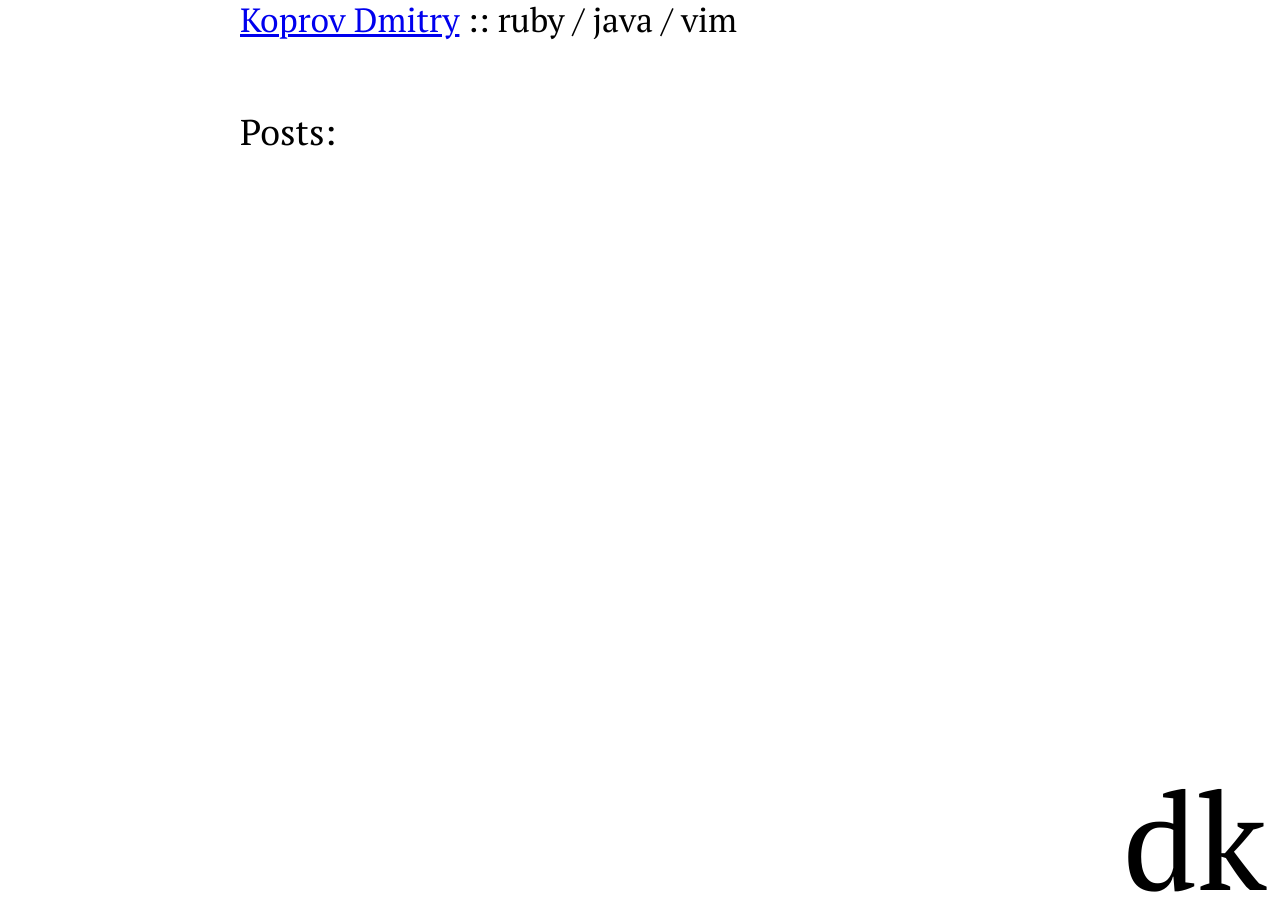
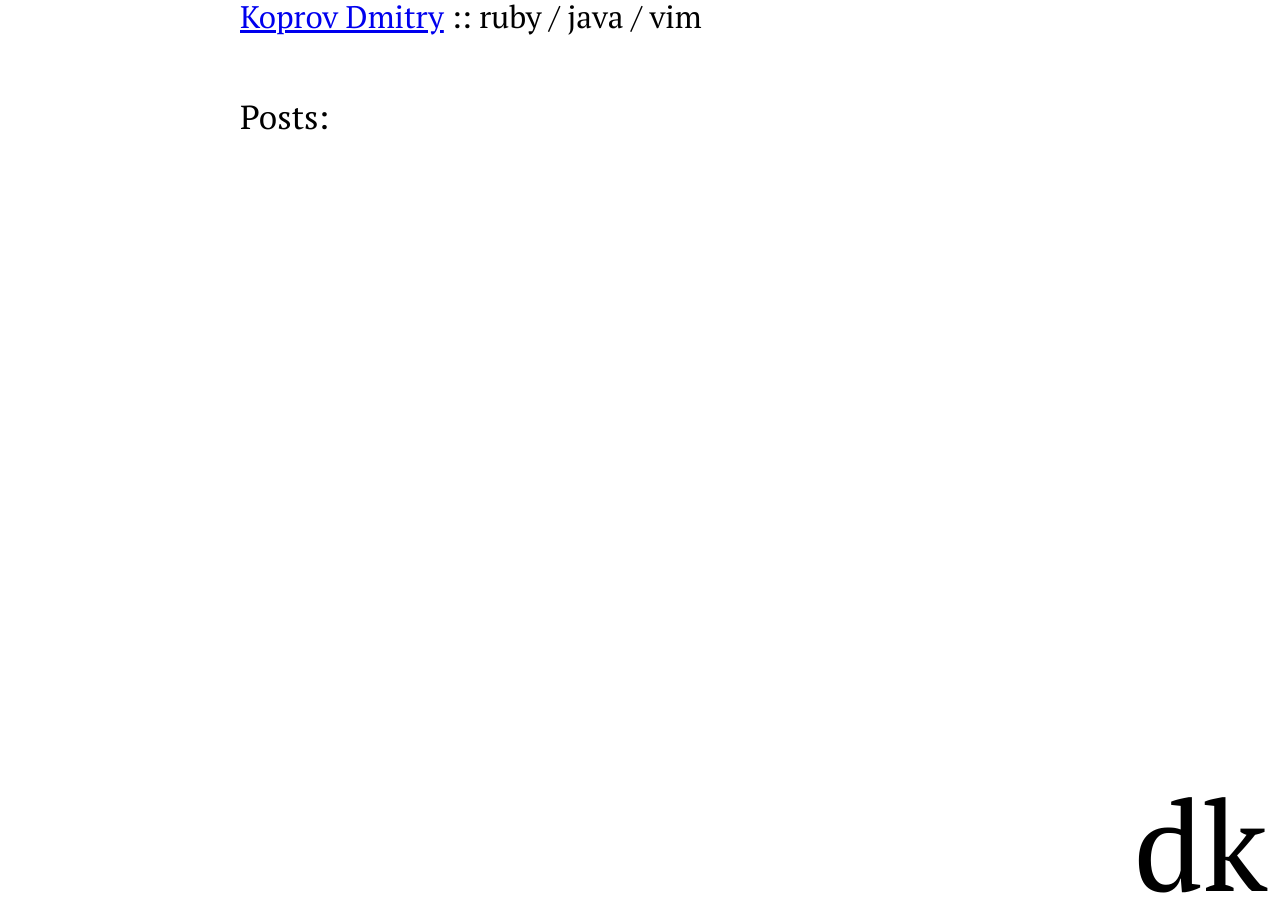
Before and after one commit to dkoprov/dkoprov.github.com, a Jekyll site: the page built from index.html, in a window 1280 px wide. Built offline with Jekyll 4.4.1, drawn with Linux system fonts in a browser that asks for light colours; Markdown is read by kramdown in place of the engine named in the settings.

Commit message:
css edit

```diff
--- a/css/main.css
+++ b/css/main.css
@@ -11,8 +11,8 @@
 
 body{
   font-family: 'PT Serif', arial, serif;
-  font-size: 1.4em;
-  line-height: 1.8em;
+  font-size: 1.3em;
+  line-height: 1.6em;
   position: relative;
   max-width: 800px;
   width: auto;
```
Also changed, not shown: _posts/01-11-2011-a-first-entry-will-be-deleted-soon.textile (+3 -4 lines).
